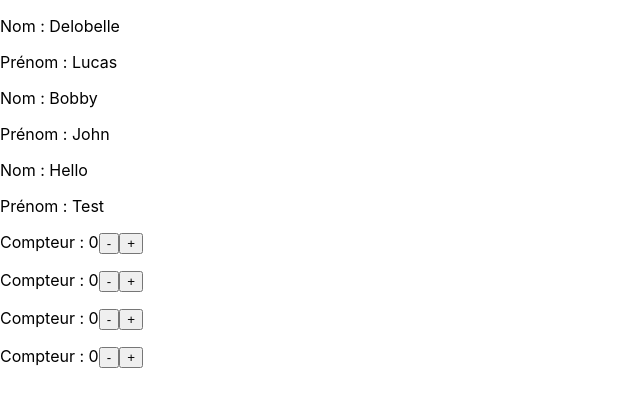
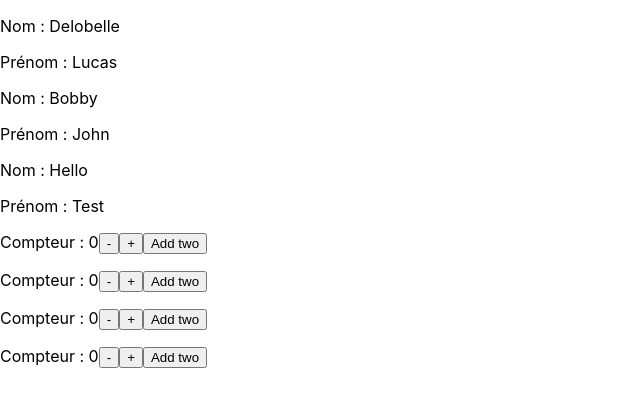
Before and after one commit to ynov-masters-2022/create-react-app, a React (Create React App) app: page / in a window 1280 px wide. Shown: the top 406 px of the page, without its empty margins (0-640 px from the left). Built offline with nearby package versions, Linux system fonts and the light colour scheme.

Commit message:
:sparkles: setCounter w/ callback

```diff
--- a/src/components/Counter.js
+++ b/src/components/Counter.js
@@ -6,11 +6,16 @@ const Counter = () => {
 
   const decrement = () => setCounter(counter - 1);
   const increment = () => setCounter(counter + 1);
+  const addTwo = () => {
+    setCounter(counter + 1);
+    setCounter((c) => c + 1);
+  };
 
   return (
     <p>
       Compteur : {counter}
       <CounterActions decrement={decrement} increment={increment} />
+      <button onClick={addTwo}>Add two</button>
     </p>
   );
 };
```
